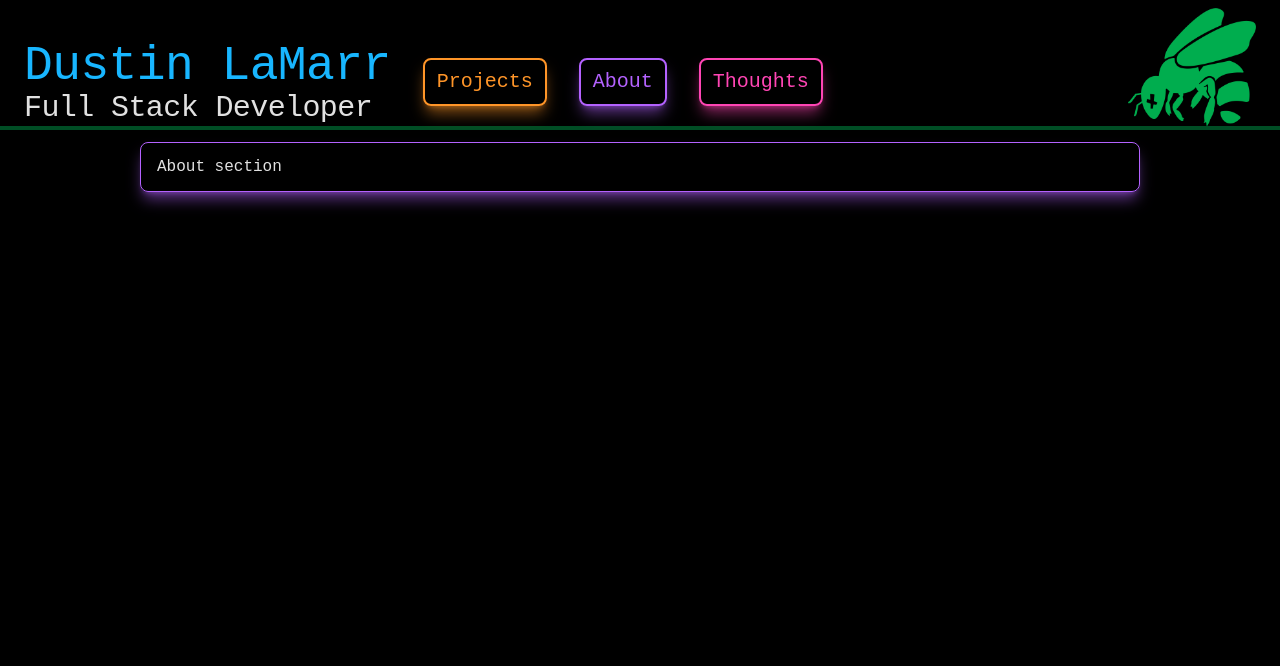
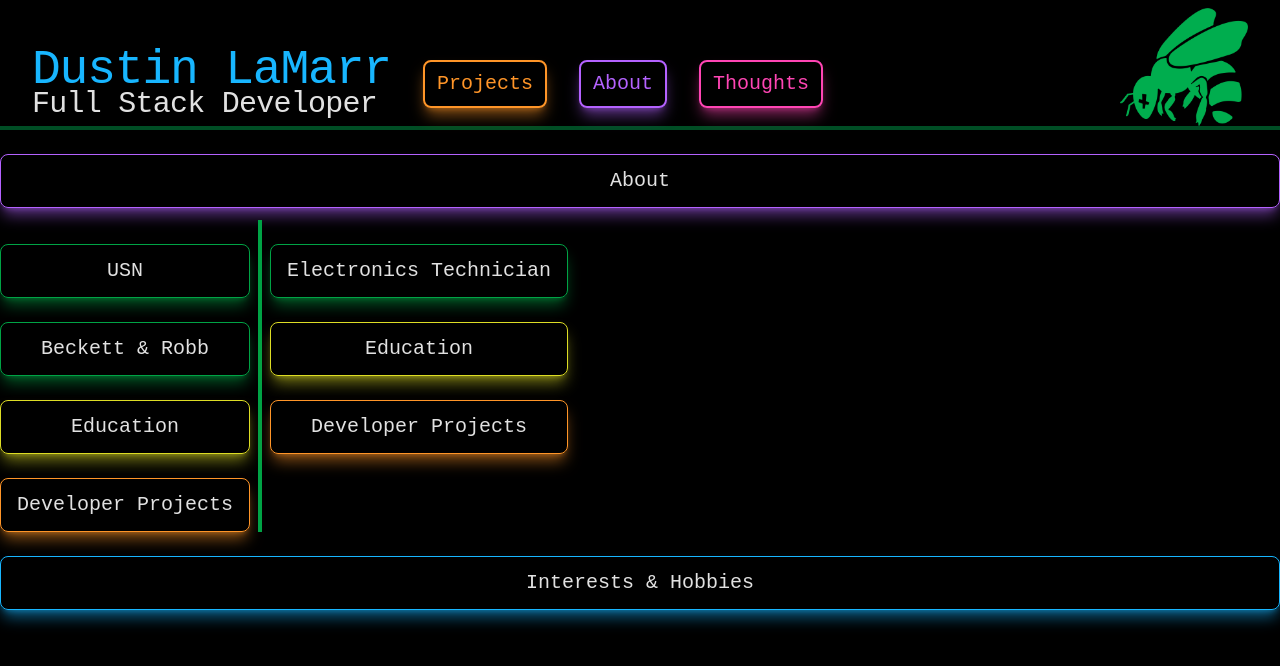
Before and after one commit to dustin-lamarr/vue-portfolio, a Nuxt app: page /about in a window 1280 px wide. Shown: the top 666 px of the page. Built offline with nearby package versions, Linux system fonts and the light colour scheme.

Commit message:
About section almost done. Completely reworked
Added card components, updated styles all around

```diff
--- /dev/null
+++ b/components/Cards/ContentCard.vue
@@ -0,0 +1,27 @@
+<template>
+  <div
+    class="border rounded-lg shadow-lg px-4 py-3 mt-6 sm:space-y-4"
+    @click="openCard"
+  >
+    <h2 class="text-xl text-center">
+      {{ contentData.heading }}
+    </h2>
+    <ul v-if="state.isExpanded" class="border-t-2 border-punkash">
+      <li class="my-1">
+        <h3 class="mt-2 text-lg underline decoration-dotted decoration-punkash">
+          {{ contentData.title }}
+        </h3>
+        <p>{{ contentData.content }}</p>
+      </li>
+    </ul>
+  </div>
+</template>
+<script setup>
+defineProps({
+  contentData: null,
+});
+const state = reactive({ isExpanded: false });
+function openCard() {
+  state.isExpanded = !state.isExpanded;
+}
+</script>
--- /dev/null
+++ b/components/Cards/InfoCard.vue
@@ -0,0 +1,31 @@
+<template>
+  <div
+    class="border rounded-lg shadow-lg px-4 py-3 mt-6 sm:space-y-4"
+    @click="openCard"
+  >
+    <h2 class="text-xl text-center">
+      {{ heading }}
+    </h2>
+    <ul v-if="state.isExpanded" class="border-t-2 border-punkash">
+      <li class="my-1">
+        <h3 class="mt-2 text-lg underline decoration-dotted decoration-punkash">
+          {{ data.title }}
+        </h3>
+
+        <ul class="list-disc ml-4 marker:text-punkash">
+          <li v-for="points in data.summary">{{ points }}</li>
+        </ul>
+      </li>
+    </ul>
+  </div>
+</template>
+<script setup>
+defineProps({
+  data: {},
+  heading: null,
+});
+const state = reactive({ isExpanded: false });
+function openCard() {
+  state.isExpanded = !state.isExpanded;
+}
+</script>
--- a/components/Nav/NavTop.vue
+++ b/components/Nav/NavTop.vue
@@ -1,14 +1,18 @@
 <template>
   <nav
-    class="flex flex-row border-b-4 border-punkash-dark w-100 items-end text-punkash text-2xl mt-2"
+    class="flex flex-row border-b-4 border-punkash-dark w-100 items-end text-punkash text-2xl mt-2 px-2"
   >
     <div
       class="flex flex-col content-end sm:flex sm:flex-row sm:mx-6 sm:space-x-8 sm:justify-around"
     >
-      <div class="flex flex-col tracking-tight">
+      <div class="flex flex-col mb-1">
         <NuxtLink to="/">
-          <p class="text-blue text-3xl sm:text-5xl">Dustin LaMarr</p>
-          <p class="text-white sm:text-3xl">Full Stack Developer</p>
+          <p class="text-blue text-3xl tracking-tight -mb-2 sm:text-5xl">
+            Dustin LaMarr
+          </p>
+          <p class="text-white text-lg tracking-tight sm:text-3xl">
+            Full Stack Developer
+          </p>
         </NuxtLink>
       </div>
       <ul class="flex flex-row mb-2 space-x-4 sm:space-x-8 sm:mb-1">
--- /dev/null
+++ b/json/jobs.json
@@ -0,0 +1,33 @@
+[
+    {
+        "key": "navy",
+        "title": "Work Center Supervisor",
+        "dates": "(2000-2006)",
+        "summary": [
+            "Two years of advanced electronics training",
+            "Advanced to rank E-5 (Petty Officer 2nd Class) in just four years",
+            "Supervised anti-air radar system and personnel for two years",
+            "Awarded 3 Navy Achievement Medals and multiple letters of  commendation from the ship's Commanding Officers",
+            "Basically a war hero"
+        ]
+    },
+    {
+        "key": "electronics",
+        "title": "Electronics Technician",
+        "dates": "(2006-2012)",
+        "summary": [
+            "Positions with Axcelis Technologies (semiconductor) and the National Weather Service",
+            "Repaired electronic, RF, pneumatic, hydraulic, networking, and robotic systems in semiconductor fabrication and weather sensing equipment"
+        ]
+    },
+    {
+        "key": "br",
+        "title": "Director of Production, Beckett & Robb ",
+        "dates": "(2012-2019)",
+        "summary": [
+            "Managed production and inventory for a custom menswear company with five shops, and producing factories and vendors across multiple countries",
+            "Maintained content visual updates for company e-commerce website built on Shopify platform",
+            "Researched and implemented new point of sale system across all store locations with connection to corporate offices, and later it's update to a cloud based platform with browser interface."
+        ]
+    }
+]
--- a/json/projects.json
+++ b/json/projects.json
@@ -2,9 +2,16 @@
   {
     "img": "",
     "key": "fusion",
-    "header": "Fusion92 - CORE 2.0",
+    "type": "professional",
+    "project": "Fusion92 - CORE 2.0",
+    "title": "Front End Developer",
+    "dates": "(2022-Now)",
     "url": "https://www.fusion92.com/",
-    "summary": "Static site builder app being developed for a major client in the financial sector. App features a builder with preset layouts and site sections, generator to create static sites, dashboards for content management and compliance approval.",
+    "summary": [
+      "Static site builder app being developed for a major client in the financial sector.",
+      "Lead development on lead form feature including custom masking and validation, UI/UX built to design spec, updates to backend C# data transfer object, and front end form object design based on client's API endpoint requirements",
+      "Created components, added store functions, styled, wrote tests, and configured in every application in this monolith."
+    ],
     "tech": [
       "HTML / CSS",
       "Javascript",
@@ -13,7 +20,8 @@
       "Azure Functions",
       "Vuetify",
       "Vuex",
-      "Dotnet backend"
+      "Dotnet backend",
+      "Vue Test Utils / Testing-Library"
     ],
     "github": "",
     "alt": ""
@@ -21,9 +29,16 @@
   {
     "img": "",
     "key": "homie",
-    "header": "Homie",
+    "project": "Homie.com",
+    "type": "professional",
+    "title": "Developer Apprentice",
+    "dates": "(2021-2022)",
     "url": "https://www.homie.com/",
-    "summary": "Real estate search app utilizing Utah MLS API, Google Maps API, and scrapers to display homes for sale, and user tools such as mortgage calculator, interest forms, and viewing scheduler.",
+    "summary": [
+      "Real estate sales and search app",
+      "Worked under Lead Developer to learn the important day-to-day aspects of being a developer, like the cadence of the Agile cycle, Gitflow, setting up environments, and cooperative feature development",
+      "Contributed to the development of a new mobile design for the search app and user tools such as mortgage calculator, interest forms, and viewing scheduler"
+    ],
     "tech": [
       "HTML / CSS",
       "Javascript",
@@ -38,9 +53,12 @@
   {
     "img": "voter-dashboard.png",
     "key": "voter",
-    "header": "Voter",
+    "project": "Voter",
+    "type": "personal",
     "url": "https://lamarr-voter-app.herokuapp.com/",
-    "summary": "An ongoing project to help people be more informed about how their elected officials are representing them. Currently displays users federal, state, and municipal officials.",
+    "summary": [
+      "An ongoing project to help people be more informed about how their elected officials are representing them. Currently displays users federal, state, and municipal officials"
+    ],
     "tech": [
       "HTML / CSS",
       "Javascript",
@@ -61,9 +79,14 @@
   {
     "img": "bobbyfirmino.png",
     "key": "bobby",
-    "header": "bobbyfirmino.com",
+    "project": "bobbyfirmino.com",
+    "type": "personal",
     "url": "https://bobbyfirmino.com/",
-    "summary": "Promotional website in conjunction with LFC Utah. Previously built with Handlebars, now converted to serverless Vue SPA, with Vite. Uses Netlify Functions to perform backend API calls for EPL data and Etsy shop data. Currently integrating Etsy listing images. Fun feature: a 'kit' setting in the nav bar that allows user to reskin the site, using dynamic Tailwind classes.",
+    "summary": [
+      "Promotional website in conjunction with LFC Utah. Previously built with Handlebars, now converted to serverless Vue SPA, with Vite",
+      "Uses Netlify Functions to perform backend API calls for EPL data and Etsy shop data. Currently integrating Etsy listing images",
+      "Fun was had designing a 'kit' setting in the nav bar that allows user to reskin the site, using dynamic Tailwind classes"
+    ],
     "tech": [
       "HTML / CSS",
       "Javascript",
--- a/pages/about/index.vue
+++ b/pages/about/index.vue
@@ -1,10 +1,94 @@
 <template>
-  <div class="flex flex-col">
-    <div
-      class="border rounded-lg border-purple shadow-lg shadow-purple/50 px-4 py-3 space-y-2 divide-y divide-orange sm:space-y-4"
-    >
-      <h1>About section</h1>
+  <CardsContentCard
+    :content-data="about"
+    class="border-purple shadow-purple/50 mb-3"
+  />
+  <div class="flex flex-row space-x-2 w-100">
+    <div class="flex flex-col">
+      <CardsInfoCard
+        :heading="'USN'"
+        :data="navy"
+        class="border-punkash shadow-punkash/50"
+      />
+      <CardsInfoCard
+        :heading="'Beckett & Robb'"
+        :data="navy"
+        class="border-punkash shadow-punkash/50"
+      />
+      <CardsInfoCard
+        :data="utah"
+        :heading="'Education'"
+        class="border-yellow shadow-yellow/50"
+      />
+      <CardsInfoCard
+        :data="paidProjects"
+        :heading="'Developer Projects'"
+        class="border-orange shadow-orange/50"
+      />
+    </div>
+    <div class="border-2 border-punkash"></div>
+    <div class="flex flex-col">
+      <CardsInfoCard
+        :heading="'Electronics Technician'"
+        :data="electronics"
+        class="border-punkash shadow-punkash/50"
+      />
+      <CardsInfoCard
+        :data="westminster"
+        :heading="'Education'"
+        class="border-yellow shadow-yellow/50"
+      />
+      <CardsInfoCard
+        :data="personalProjects"
+        :heading="'Developer Projects'"
+        class="border-orange shadow-orange/50"
+      />
     </div>
   </div>
+  <CardsContentCard
+    :content-data="interests"
+    class="border-blue shadow-blue/50"
+  />
 </template>
-<script setup></script>
+<script setup>
+import jobs from "~/json/jobs";
+import projects from "~/json/projects.json";
+
+const about = reactive({
+  key: "about",
+  heading: "About",
+  title: "",
+  content:
+    "I'm Dustin. I was in the US Navy for six years. I have been to fifteen different countries. I have an awesome wife and two amazing, regular sized, adult kids.",
+});
+const interests = reactive({
+  key: "interests",
+  heading: "Interests & Hobbies",
+  title: "",
+  content:
+    "I love movies, prestige television, and music. I'm a pretty big sports   nerd, too. I enjoy basketball (Go Jazz!), soccer (Liverpool FC & Real  Salt Lake), and pro Overwatch (Outlaws). I am renowned for the vibes in my home, my travels, fancy cocktails, and New Wave.",
+});
+const westminster = reactive({
+  title: "Westminster College, BS - Business Management",
+});
+const utah = reactive({
+  title: "University of Utah, Professional Certificate - Full Stack Developer",
+});
+const navy = computed(() => {
+  return jobs.find(({ key }) => key === "navy");
+});
+const electronics = computed(() => {
+  return jobs.find(({ key }) => key === "electronics");
+});
+const br = computed(() => {
+  return jobs.find(({ key }) => key === "br");
+});
+const paidProjects = computed(() => {
+  return projects.find(({ type }) => type === "professional");
+});
+const personalProjects = computed(() => {
+  return projects.find(({ type }) => type !== "professional");
+});
+
+const route = useRoute();
+</script>
--- a/pages/projects/index.vue
+++ b/pages/projects/index.vue
@@ -6,18 +6,23 @@
         v-for="{
           img,
           key,
-          header,
+          project,
           url,
           summary,
           tech,
           github,
           alt,
-        } in projectsObj"
+        } in state.projectData"
         :key="key"
+        :id="key"
       >
-        <h2 class="text-xl text-orange font-semibold">{{ header }}</h2>
-        <p class="leading-normal py-2">{{ summary }}</p>
+        <h2 class="text-xl text-orange font-semibold">{{ project }}</h2>
 
+        <ul class="pt-2">
+          <li v-for="summaries in summary">
+            <p>{{ summaries }}</p>
+          </li>
+        </ul>
         <NuxtLink :to="url" v-if="img">
           <div class="bg-white p-2 max-w-fit">
             <img :src="`/img/${img}`" :alt="alt" />
@@ -50,7 +55,8 @@
 </template>
 <script setup>
 import projects from "~/json/projects";
-const projectsObj = computed(() => {
-  return projects;
+const state = reactive({ projectData: {} });
+onMounted(() => {
+  state.projectData = projects;
 });
 </script>
```
